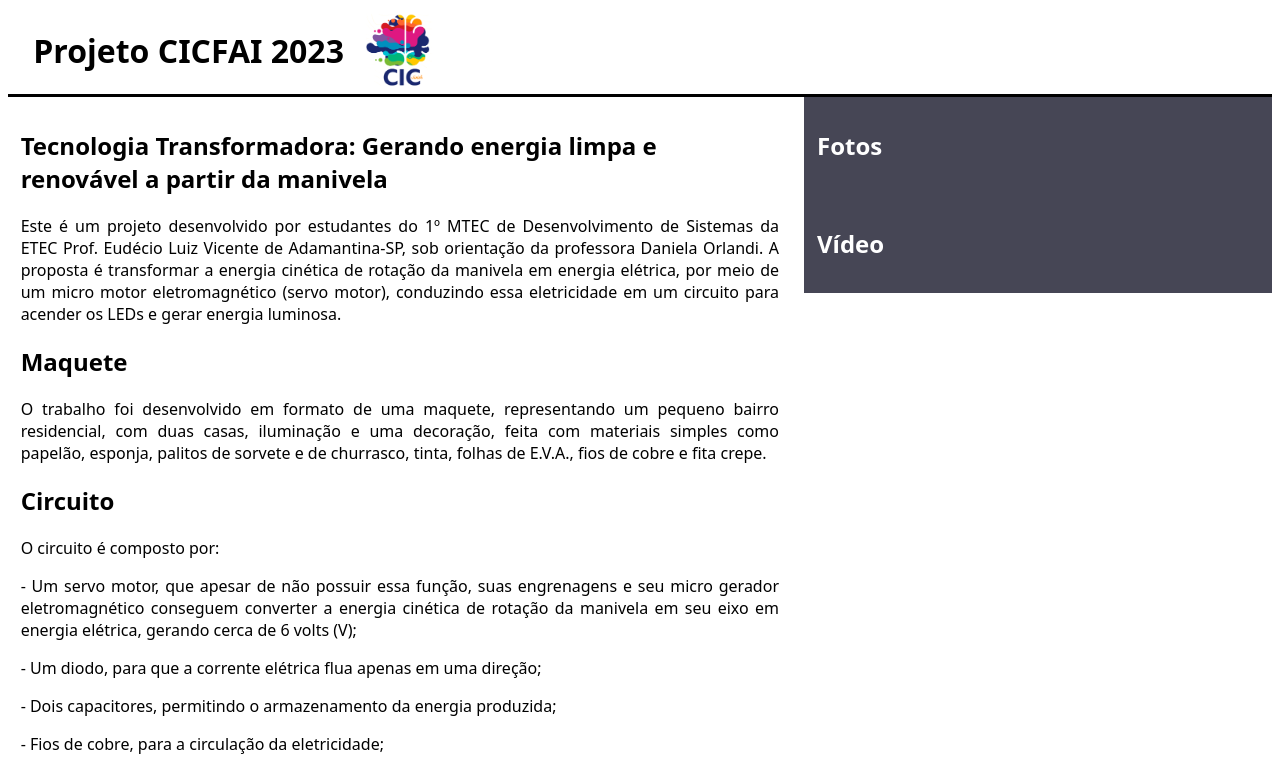
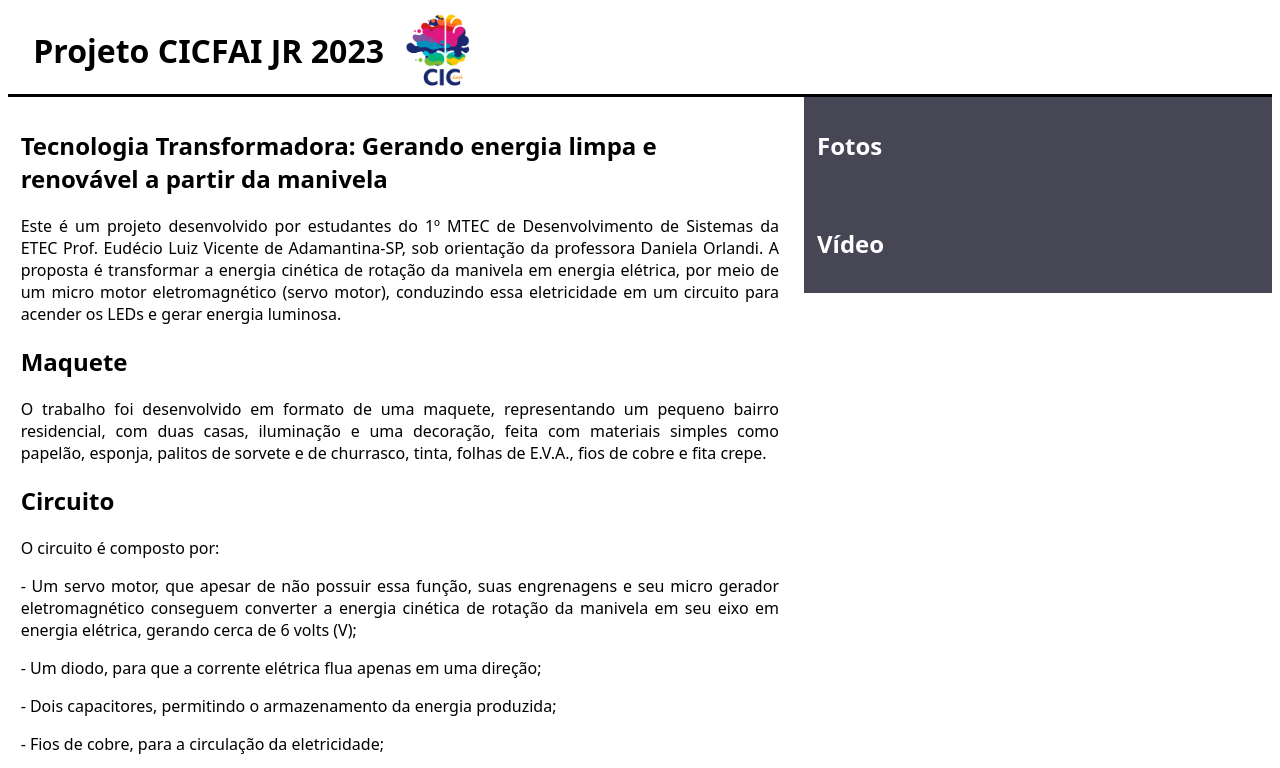
Before and after one commit to ProjetoManivela/ProjetoManivela, a plain HTML site: page index.html in a window 1280 px wide. Shown: the top 768 px of the page. Drawn offline with Linux system fonts and the light colour scheme.

Commit message:
Update index.html

```diff
--- a/index.html
+++ b/index.html
@@ -3,13 +3,13 @@
     <head>
         <meta charset="utf-8">
         <meta name="viewport" content="width=device-width, initial-scale=1">
-        <title>CICFAI 2023</title>
+        <title>CICFAI JR 2023</title>
         <link href="style.css" rel="stylesheet">
     </head>
     <body>
         <div id="principal">
             <header id="cabecalho">
-                <h1>Projeto CICFAI 2023</h1><img src="logo.png">
+                <h1>Projeto CICFAI JR 2023</h1><img src="logo.png">
             </header>
             <div id="conteudo">
                 <section id="esquerda">
```
